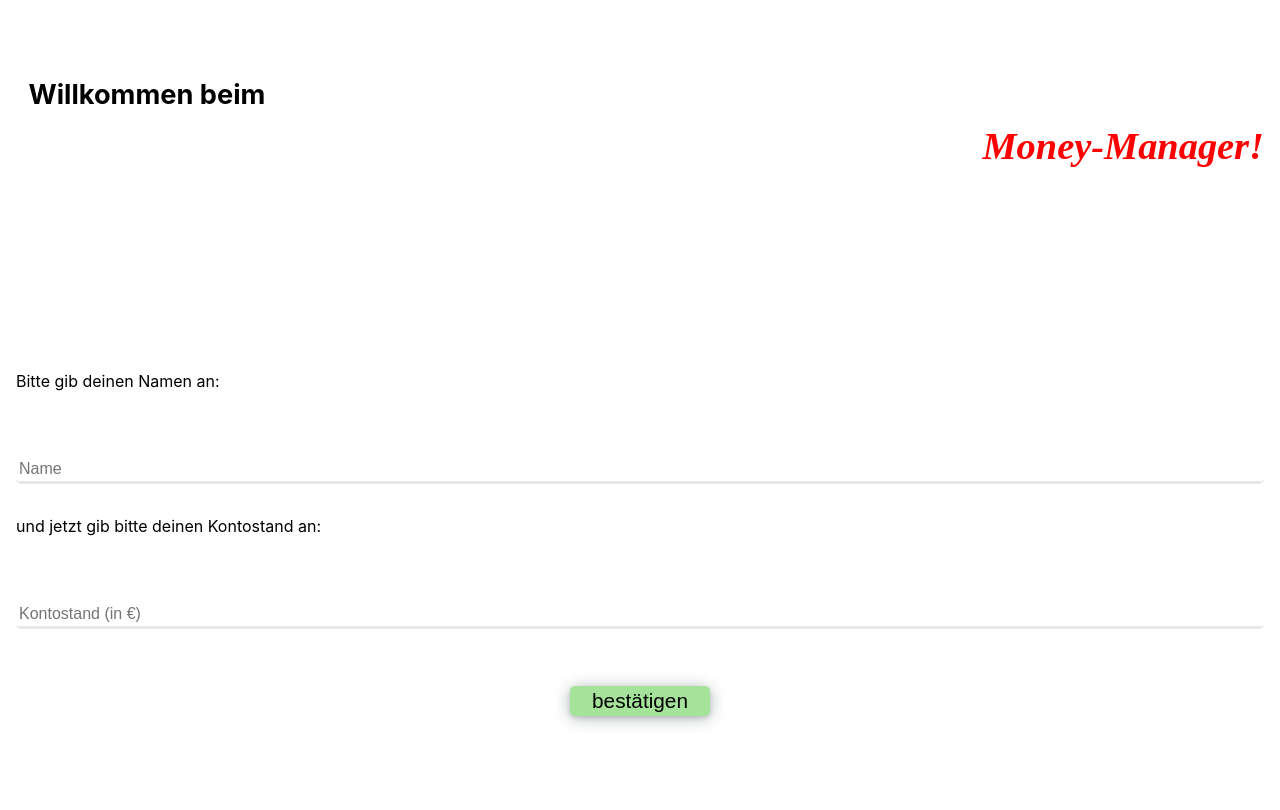
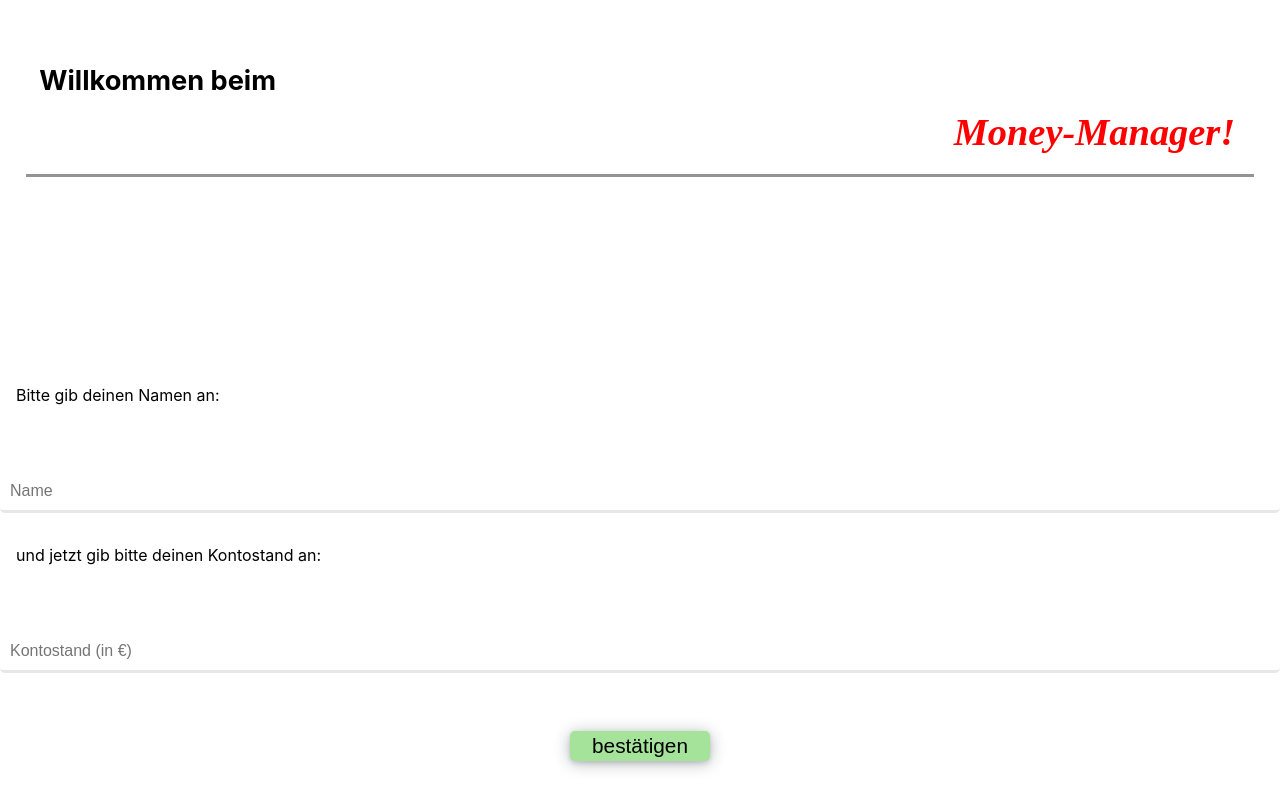
Before and after one commit to JohannaHopp/capstone-project, a Next.js app: page / in a window 1280 px wide. Shown: the top 810 px of the page. Built offline with nearby package versions, Linux system fonts and the light colour scheme.

Commit message:
add styling to index and overview

```diff
--- a/components/AddingForm.js
+++ b/components/AddingForm.js
@@ -47,7 +47,8 @@ export default function TransactionForm({ onAddEntry, title, label }) {
 }
 
 const StyledHeader = styled.header`
-  padding-bottom: 1em;
+  padding: 1em 0;
+  margin: 0.5em;
   border-bottom: 2px solid #e7e7e7;
   grid-column-start: span 2;
 `;
--- a/components/GlobalStyles.js
+++ b/components/GlobalStyles.js
@@ -5,7 +5,7 @@ const GlobalStyles = createGlobalStyle`
     body {
         height: 100%;
         padding: 0;
-        margin: 0.5em;
+        margin: 0em;
         font-family: -apple-system, BlinkMacSystemFont, "Segoe UI", Roboto, Helvetica, Arial, sans-serif, "Apple Color Emoji", "Segoe UI Emoji", "Segoe UI Symbol";
 
     }
--- a/components/NameAccountForm.js
+++ b/components/NameAccountForm.js
@@ -48,13 +48,13 @@ const StyledForm = styled.form`
 `;
 
 const StyledLabel = styled.label`
-  margin: 1em 0;
+  margin: 1em;
   padding-bottom: 4%;
   font-size: 1em;
 `;
 
 const StyledInput = styled.input`
-  padding: 3px;
+  padding: 10px;
   margin-bottom: 1em;
   font-size: 1em;
   border-style: none;
--- a/components/SpendingForm.js
+++ b/components/SpendingForm.js
@@ -47,7 +47,8 @@ export default function TransactionForm({ onAddEntry, title }) {
 }
 
 const StyledHeader = styled.header`
-  padding-bottom: 1em;
+  padding: 1em 0;
+  margin: 0.5em;
   border-bottom: 2px solid #e7e7e7;
   grid-column-start: span 2;
 `;
--- a/pages/index.js
+++ b/pages/index.js
@@ -18,9 +18,10 @@ const StyledMain = styled.main`
 `;
 
 const StyledHeadlineOne = styled.h1`
-  margin: 5% 1% 0%;
+  margin: 5% 2% 0%;
   font-size: 1.7em;
   text-align: left;
+  padding-left: 0.5em;
 `;
 
 const StyledHeadlineTwo = styled.h2`
@@ -29,6 +30,7 @@ const StyledHeadlineTwo = styled.h2`
   font-style: italic;
   font-size: 2.4em;
   text-align: right;
-  margin: 0% 0% 15%;
-  padding-top: 1%;
+  margin: 0% 2% 15%;
+  padding: 1% 0.5em 20px 0;
+  border-bottom: 3px outset #e7e7e7;
 `;
--- a/pages/options.js
+++ b/pages/options.js
@@ -28,7 +28,8 @@ const StyledMain = styled.main`
 `;
 
 const StyledHeader = styled.header`
-  padding-bottom: 1em;
+  padding: 1em 0;
+  margin: 0.5em;
   border-bottom: 2px solid #e7e7e7;
   grid-column-start: span 2;
 `;
--- a/pages/paymenthistory.js
+++ b/pages/paymenthistory.js
@@ -29,7 +29,8 @@ export default function HistoryList({ spendingValues, addingValues }) {
 }
 
 const StyledHeader = styled.header`
-  padding-bottom: 1em;
+  padding: 1em 0;
+  margin: 0.5em;
   border-bottom: 2px solid #e7e7e7;
   grid-column-start: span 2;
 `;
```
Also changed, not shown: pages/overview.js (+8 -2 lines).
